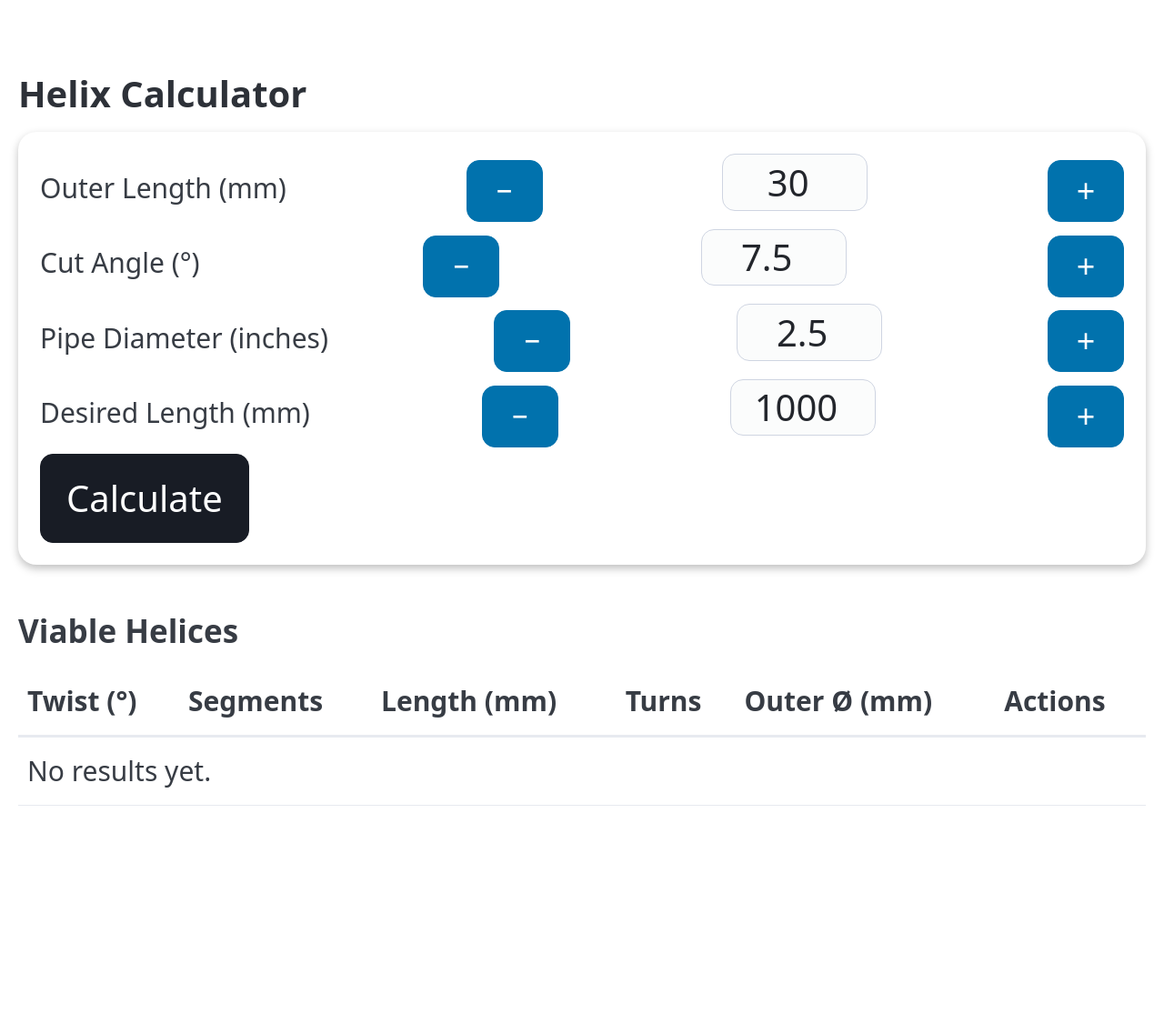
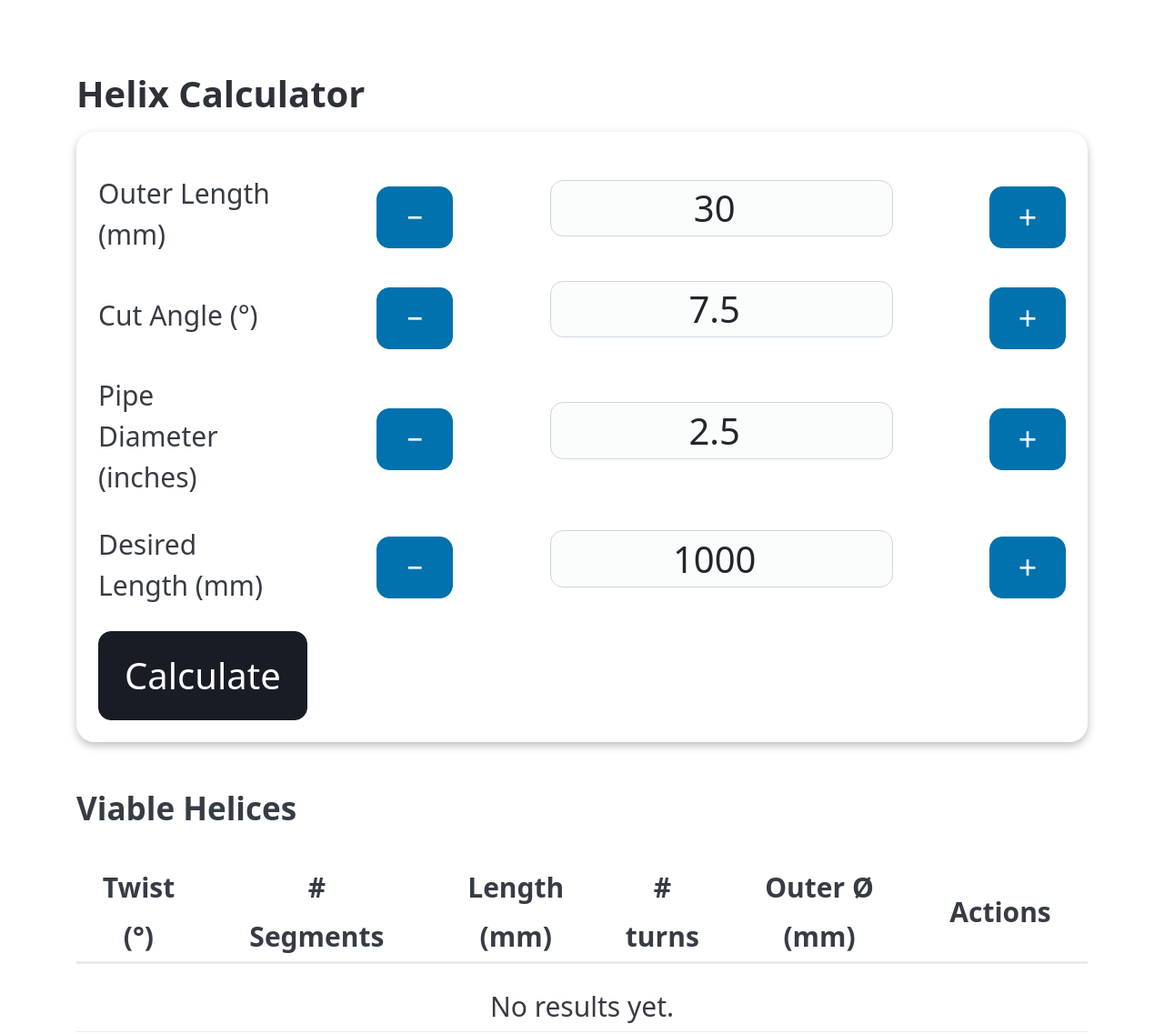
Before and after one commit to jocelas/spiral, a plain HTML site: page web_version/ver1/index.html in a window 1280 px wide. Shown: the whole page at 91% size. Before the commit the page ends 986 px from the top, so only its background shows below. Drawn offline with nearby package versions, Linux system fonts and the light colour scheme.

Commit message:
even better

```diff
--- a/web_version/ver1/index.html
+++ b/web_version/ver1/index.html
@@ -6,44 +6,6 @@
   <link rel="stylesheet" href="pico.min.css">
   <link rel="stylesheet" href="mobile-friendly.css">
   <style>
-    body {
-      margin: 2rem auto;
-      padding: 1rem;
-    }
-    .input-row {
-      display: flex;
-      align-items: center;
-      justify-content: space-between;
-      gap: 0.5rem;
-    }
-    .input-row input {
-      width: 100%;
-    }
-    button.small {
-      width: 2.5rem;
-    }
-    table {
-      width: 100%;
-      text-align: center;
-    }
-    th, td {
-      padding: 0.5rem;
-    }
-    th {
-      white-space: nowrap;
-    }
-    .scroll-container {
-      overflow-x: auto;
-      margin-top: 1rem;
-    }
-    .visualize-btn {
-      padding: 0.3rem 0.6rem;
-    }
-    td.actions {
-      display: flex;
-      justify-content: center;
-      gap: 0.4rem;
-    }
   </style>
 </head>
 <body>
@@ -87,11 +49,11 @@
       <table id="resultsTable">
         <thead>
           <tr>
-            <th>Twist (°)</th>
-            <th>Segments</th>
-            <th>Length (mm)</th>
-            <th>Turns</th>
-            <th>Outer Ø (mm)</th>
+            <th>Twist<br>(°)</th>
+            <th>#<br>Segments</th>
+            <th>Length<br>(mm)</th>
+            <th>#<br>turns</th>
+            <th>Outer Ø<br>(mm)</th>
             <th>Actions</th>
           </tr>
         </thead>
--- a/web_version/ver1/mobile-friendly.css
+++ b/web_version/ver1/mobile-friendly.css
@@ -15,7 +15,6 @@ body {
   line-height: 1.8;
   padding: 1.2rem;
   font-size: 150%;
-  max-width: 90vw1;
 }
 
 /* Buttons and inputs overall */
@@ -45,7 +44,7 @@ button.small {
 /* Input fields: slightly narrower to leave room for buttons */
 .input-row input[type=number] {
   flex: 1 1 auto;
-  max-width: 8rem;
+  max-width: 20em;
   text-align: center;
   padding: 0.6rem 0.3rem;
 }
@@ -54,13 +53,14 @@ button.small {
 .input-row label {
   font-weight: 500;
   min-width: 10rem;
+  line-height: 150%;
 }
 
 /* Layout stack on small screens */
 @media (max-width: 768px) {
   .input-row {
     flex-wrap: wrap;
-    justify-content: center;
+    justify-content: right;
     gap: 0.6rem;
     margin-bottom: 1rem;
   }
@@ -72,7 +72,7 @@ button.small {
   }
 
   input[type=number] {
-    max-width: 7rem;
+    max-width: 20em;
   }
 
   h1, h2, h3 {
@@ -100,9 +100,16 @@ article, section, #output {
 
 /* Table readability */
 table {
+
+}
+th{
+  align-items: center;
+  justify-content: center;
 }
 th, td {
-  padding: 0.8rem 0.5rem;
+  padding: 0rem;
+  text-align: center;
+  padding-top: 1rem;
 }
 
 /* Dark mode */
@@ -114,3 +121,19 @@ th, td {
     background-color: #1c1f26;
   }
 }
+
+
+    body {
+      margin: 2rem auto;
+      padding: 1rem;
+      max-width: 90vw;
+    }
+    .input-row {
+      display: flex;
+      align-items: center;
+      justify-content: right;
+      gap: 10%;
+      line-height: 200%;
+      margin-top: .7em;
+      margin-bottom: .7em;;
+    }
```
Also changed, not shown: web_version/ver1/playground.html (+0 -24 lines).
